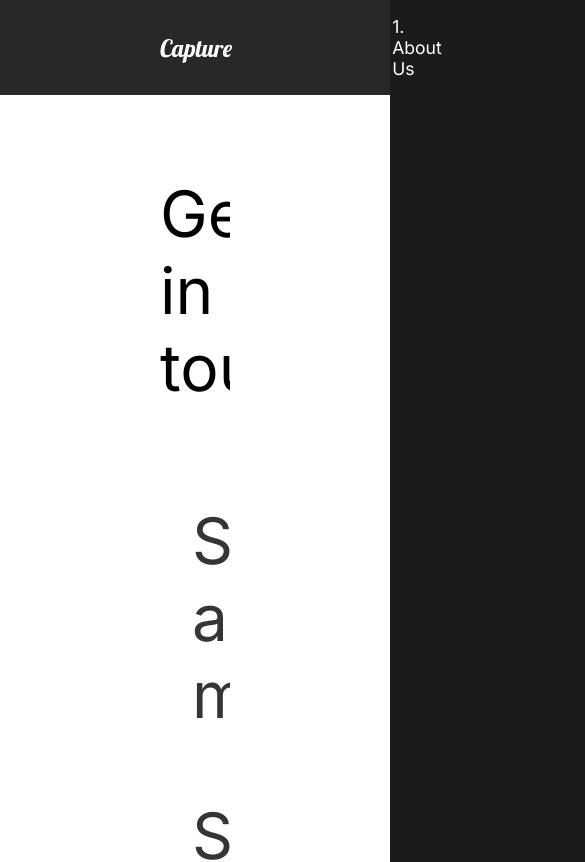
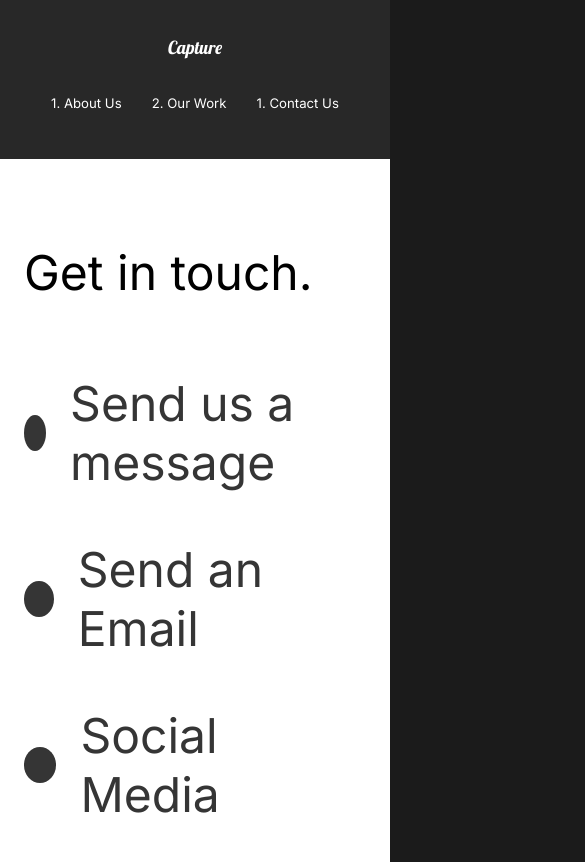
Before and after one commit to santimiq/test-portfolio-react, a React (Create React App) app: page /contact in a window 390 px wide. Shown: the top 862 px of the page, 585 px wide, since content can reach past the window. Built offline with nearby package versions, Linux system fonts and the light colour scheme.

Commit message:
Media Query

```diff
--- a/src/components/GlobalStyle.js
+++ b/src/components/GlobalStyle.js
@@ -13,6 +13,13 @@
     font-family: 'Inter', sans-serif;
     overflow-x: hidden;
 }
+
+html {
+    @media (max-width: 1700px) {
+        font-size: 75%;
+    }
+}
+
 button{
     font-weight: bold;
     font-size: 1.1.rem;
--- a/src/components/Nav.js
+++ b/src/components/Nav.js
@@ -53,6 +53,22 @@
     padding-left: 10rem;
     position: relative;
   }
+  @media (max-width: 1000px) {
+    flex-direction: column;
+    padding: 2rem 1rem;
+    #logo {
+      display: inline-block;
+      margin: 1rem;
+    }
+    ul {
+      padding: 2rem;
+      justify-content: space-around;
+      width: 100%;
+      li {
+        padding: 0;
+      }
+    }
+  }
 `;
 
 export default Nav;
--- a/src/components/ScrollTop.js
+++ b/src/components/ScrollTop.js
@@ -9,6 +9,7 @@
       left: 0,
     });
   }, [pathname]); //RUN THIS EVERYTIME PATH CHANGES
+  return null;
 };
 
 export default ScrollTop;
--- a/src/components/ServiceSection.js
+++ b/src/components/ServiceSection.js
@@ -81,6 +81,9 @@
 const StyledCards = styled.div`
   display: flex;
   flex-wrap: wrap;
+  @media (max-width: 1000px) {
+    justify-content: center;
+  }
 `;
 
 const StyledCard = styled.div`
--- a/src/pages/Contact.js
+++ b/src/pages/Contact.js
@@ -46,11 +46,18 @@
   color: #353535;
   min-height: 90vh;
   background: white;
+  @media (max-width: 1000px) {
+    padding: 2rem;
+    font-size: 1rem;
+  }
 `;
 
 const Title = styled.div`
   margin-bottom: 4rem;
   color: black;
+  @media (max-width: 1000px) {
+    margin-top: 5rem;
+  }
 `;
 
 const Hide = styled.div`
--- a/src/pages/MovieDetail.js
+++ b/src/pages/MovieDetail.js
@@ -79,6 +79,10 @@
   margin: 5rem 10rem;
   align-items: center;
   justify-content: space-around;
+  @media (max-width: 1000px) {
+    display: block;
+    margin: 2rem;
+  }
 `;
 
 const StyledAward = styled.div`
--- a/src/pages/OurWork.js
+++ b/src/pages/OurWork.js
@@ -81,6 +81,9 @@
   h2 {
     padding: 1rem 0rem;
   }
+  @media (max-width: 1000px) {
+    padding: 2rem;
+  }
 `;
 
 const StyledMovie = styled(motion.div)`
--- a/src/styles.js
+++ b/src/styles.js
@@ -8,6 +8,11 @@
   justify-content: space-between;
   padding: 5rem 10rem;
   color: white;
+  @media (max-width: 1000px) {
+    display: block;
+    padding: 2rem;
+    text-align: center;
+  }
 `;
 
 export const StyledDescription = styled.div`
@@ -16,6 +21,12 @@
   z-index: 2;
   h2 {
     font-weight: lighter;
+  }
+  @media (max-width: 1000px) {
+    padding: 0;
+    button {
+      margin: 2rem 0rem 5rem 0rem;
+    }
   }
 `;
 
```
